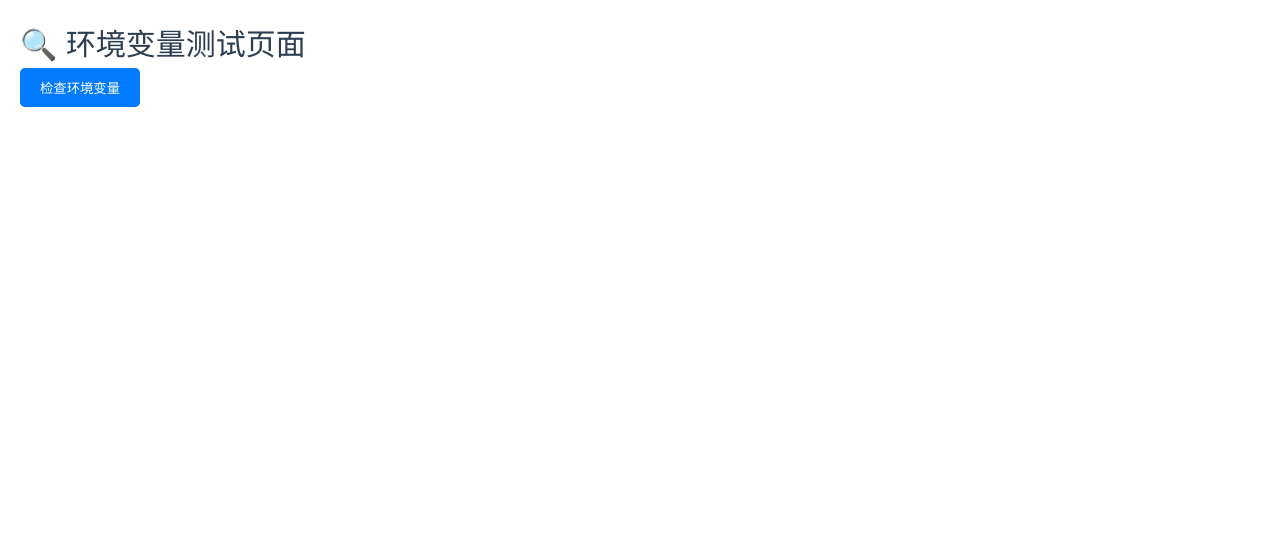
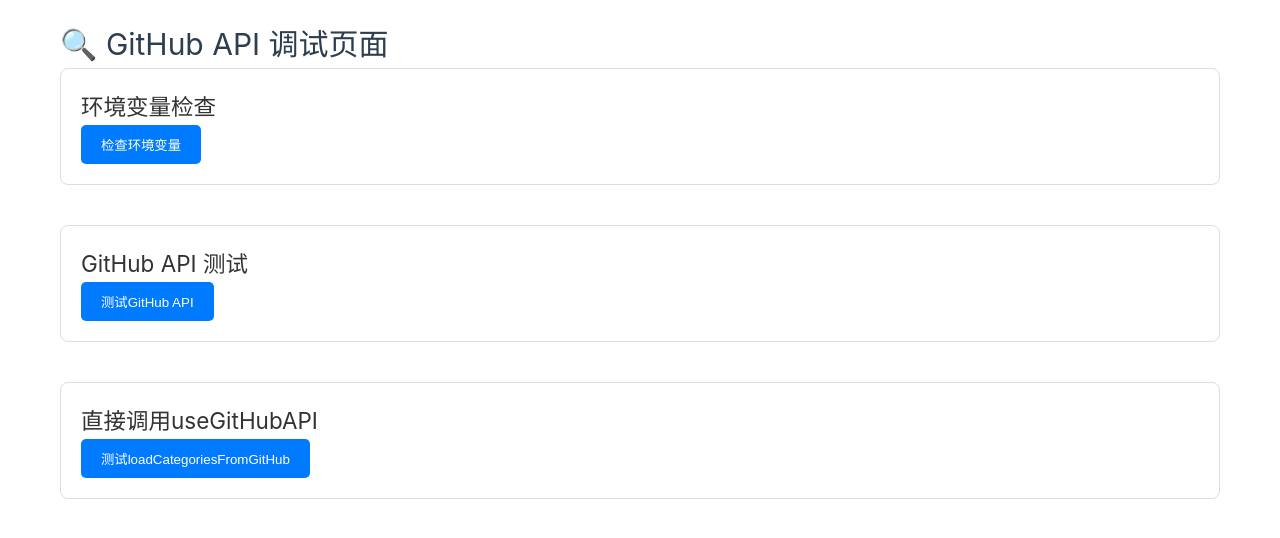
Before and after one commit to zhendong2022/mao_nav, a Vue app: page /test in a window 1280 px wide. Shown: the top 538 px of the page. Built offline with nearby package versions, Linux system fonts and the light colour scheme.

Commit message:
add test

```diff
--- a/src/apis/useGitHubAPI.js
+++ b/src/apis/useGitHubAPI.js
@@ -29,13 +29,22 @@
     const { token, owner, repo } = getConfig()
 
     const url = `${GITHUB_API_BASE}/repos/${owner}/${repo}/contents/${path}`
+
+    // 创建超时控制
+    const controller = new AbortController()
+    const timeoutId = setTimeout(() => controller.abort(), 10000) // 10秒超时
+
+    try {
       const response = await fetch(url, {
         headers: {
           'Authorization': `Bearer ${token}`,
           'Accept': 'application/vnd.github.v3+json',
           'X-GitHub-Api-Version': '2022-11-28'
-      }
+        },
+        signal: controller.signal
       })
+
+      clearTimeout(timeoutId)
 
       if (!response.ok) {
         const error = await response.json()
@@ -48,6 +57,13 @@
         sha: data.sha,
         path: data.path
       }
+    } catch (error) {
+      clearTimeout(timeoutId)
+      if (error.name === 'AbortError') {
+        throw new Error('请求超时，请检查网络连接')
+      }
+      throw error
+    }
   }
 
   // 更新文件内容
@@ -55,6 +71,12 @@
     const { token, owner, repo, branch } = getConfig()
 
     const url = `${GITHUB_API_BASE}/repos/${owner}/${repo}/contents/${path}`
+
+    // 创建超时控制
+    const controller = new AbortController()
+    const timeoutId = setTimeout(() => controller.abort(), 15000) // 15秒超时
+
+    try {
       const response = await fetch(url, {
         method: 'PUT',
         headers: {
@@ -68,8 +90,11 @@
           content: btoa(unescape(encodeURIComponent(content))), // 处理中文编码
           sha,
           branch
+        }),
+        signal: controller.signal
       })
-    })
+
+      clearTimeout(timeoutId)
 
       if (!response.ok) {
         const error = await response.json()
@@ -77,6 +102,13 @@
       }
 
       return await response.json()
+    } catch (error) {
+      clearTimeout(timeoutId)
+      if (error.name === 'AbortError') {
+        throw new Error('保存超时，请检查网络连接')
+      }
+      throw error
+    }
   }
 
   // 生成mock_data.js文件内容
--- a/src/views/AdminView.vue
+++ b/src/views/AdminView.vue
@@ -41,6 +41,14 @@
 
       <!-- 主要内容 -->
       <main class="admin-main">
+        <!-- 加载状态显示 -->
+        <div v-if="loading" class="loading-overlay">
+          <div class="loading-content">
+            <div class="loading-spinner"></div>
+            <p>正在加载数据...</p>
+          </div>
+        </div>
+
         <div class="admin-tabs">
           <button
             class="tab-btn"
@@ -171,6 +179,7 @@
 
 // 加载分类数据
 const loadCategories = async () => {
+  loading.value = true
   try {
     const data = await loadCategoriesFromGitHub()
     categories.value = data.categories || []
@@ -178,9 +187,21 @@
   } catch (error) {
     console.error('加载数据失败:', error)
     // 如果GitHub加载失败，从本地mock数据加载
-    const { mockData } = await import('../mock/mock_data.js')
-    categories.value = mockData.categories || []
-    navTitle.value = mockData.title || '猫猫导航' // 保存标题
+    try {
+      const { mockData } = await import('../mock/mock_data.js')
+      categories.value = mockData.categories || []
+      navTitle.value = mockData.title || '猫猫导航' // 保存标题
+    } catch (fallbackError) {
+      console.error('加载本地数据也失败:', fallbackError)
+      showDialog(
+        'error',
+        '❌ 加载失败',
+        '无法加载导航数据，请刷新页面重试',
+        [`• GitHub API错误: ${error.message}`, `• 本地数据错误: ${fallbackError.message}`]
+      )
+    }
+  } finally {
+    loading.value = false
   }
 }
 
--- a/src/views/TestView.vue
+++ b/src/views/TestView.vue
@@ -1,26 +1,64 @@
 <template>
   <div class="test-page">
-    <h1>🔍 环境变量测试页面</h1>
-    <button @click="testEnvVars">检查环境变量</button>
-    <div v-if="envResult" class="results">
-      <h2>检测结果：</h2>
-      <pre>{{ envResult }}</pre>
+    <h1>🔍 GitHub API 调试页面</h1>
+
+    <div class="test-section">
+      <h2>环境变量检查</h2>
+      <button @click="checkEnvVars">检查环境变量</button>
+      <div v-if="envResult" class="results">
+        <pre>{{ envResult }}</pre>
+      </div>
+    </div>
+
+    <div class="test-section">
+      <h2>GitHub API 测试</h2>
+      <button @click="testGitHubAPI" :disabled="apiTesting">
+        {{ apiTesting ? '测试中...' : '测试GitHub API' }}
+      </button>
+      <div v-if="apiResult" class="results">
+        <h3>API响应结果：</h3>
+        <div class="api-info">
+          <p><strong>状态:</strong> {{ apiResult.status }}</p>
+          <p><strong>URL:</strong> {{ apiResult.url }}</p>
+          <p><strong>Headers:</strong></p>
+          <pre>{{ apiResult.headers }}</pre>
+          <p><strong>响应内容:</strong></p>
+          <pre>{{ apiResult.response }}</pre>
+        </div>
+      </div>
+    </div>
+
+    <div class="test-section">
+      <h2>直接调用useGitHubAPI</h2>
+      <button @click="testUseGitHubAPI" :disabled="githubTesting">
+        {{ githubTesting ? '测试中...' : '测试loadCategoriesFromGitHub' }}
+      </button>
+      <div v-if="githubResult" class="results">
+        <pre>{{ githubResult }}</pre>
+      </div>
     </div>
   </div>
 </template>
 
 <script setup>
 import { ref } from 'vue'
+import { useGitHubAPI } from '@/apis/useGitHubAPI.js'
 
 const envResult = ref('')
+const apiResult = ref(null)
+const githubResult = ref('')
+const apiTesting = ref(false)
+const githubTesting = ref(false)
 
-const testEnvVars = () => {
+const checkEnvVars = () => {
   const result = {
     '当前环境': import.meta.env.MODE,
     '构建时间': new Date().toLocaleString(),
+    '域名': window.location.hostname,
     '环境变量检查': {
       VITE_ADMIN_PASSWORD: import.meta.env.VITE_ADMIN_PASSWORD ? '已配置' : '未配置',
-      VITE_GITHUB_TOKEN: import.meta.env.VITE_GITHUB_TOKEN ? `已配置 (${import.meta.env.VITE_GITHUB_TOKEN.substring(0, 10)}...)` : '未配置',
+      VITE_GITHUB_TOKEN: import.meta.env.VITE_GITHUB_TOKEN ?
+        `已配置 (${import.meta.env.VITE_GITHUB_TOKEN.substring(0, 10)}...)` : '未配置',
       VITE_GITHUB_OWNER: import.meta.env.VITE_GITHUB_OWNER || '未配置',
       VITE_GITHUB_REPO: import.meta.env.VITE_GITHUB_REPO || '未配置',
       VITE_GITHUB_BRANCH: import.meta.env.VITE_GITHUB_BRANCH || '未配置'
@@ -30,11 +68,99 @@
   envResult.value = JSON.stringify(result, null, 2)
   console.log('环境变量测试结果:', result)
 }
+
+const testGitHubAPI = async () => {
+  apiTesting.value = true
+
+  try {
+    const token = import.meta.env.VITE_GITHUB_TOKEN
+    const owner = import.meta.env.VITE_GITHUB_OWNER
+    const repo = import.meta.env.VITE_GITHUB_REPO
+
+    if (!token || !owner || !repo) {
+      apiResult.value = {
+        status: 'ERROR',
+        url: 'N/A',
+        headers: 'N/A',
+        response: '环境变量未配置完整'
+      }
+      return
+    }
+
+    const url = `https://api.github.com/repos/${owner}/${repo}/contents/src/mock/mock_data.js`
+
+    const response = await fetch(url, {
+      headers: {
+        'Authorization': `Bearer ${token}`,
+        'Accept': 'application/vnd.github.v3+json',
+        'X-GitHub-Api-Version': '2022-11-28'
+      }
+    })
+
+    const responseHeaders = {}
+    for (const [key, value] of response.headers.entries()) {
+      responseHeaders[key] = value
+    }
+
+    const responseText = await response.text()
+    let parsedResponse
+    try {
+      parsedResponse = JSON.parse(responseText)
+    } catch {
+      parsedResponse = responseText
+    }
+
+    apiResult.value = {
+      status: `${response.status} ${response.statusText}`,
+      url: url,
+      headers: JSON.stringify(responseHeaders, null, 2),
+      response: typeof parsedResponse === 'object' ?
+        JSON.stringify(parsedResponse, null, 2) : parsedResponse
+    }
+  } catch (error) {
+    apiResult.value = {
+      status: 'ERROR',
+      url: 'N/A',
+      headers: 'N/A',
+      response: error.message
+    }
+  } finally {
+    apiTesting.value = false
+  }
+}
+
+const testUseGitHubAPI = async () => {
+  githubTesting.value = true
+
+  try {
+    const { loadCategoriesFromGitHub } = useGitHubAPI()
+    const result = await loadCategoriesFromGitHub()
+    githubResult.value = JSON.stringify(result, null, 2)
+  } catch (error) {
+    githubResult.value = `错误: ${error.message}`
+  } finally {
+    githubTesting.value = false
+  }
+}
 </script>
 
 <style scoped>
 .test-page {
   padding: 20px;
+  max-width: 1200px;
+  margin: 0 auto;
+}
+
+.test-section {
+  margin-bottom: 40px;
+  padding: 20px;
+  border: 1px solid #ddd;
+  border-radius: 8px;
+}
+
+.test-section h2 {
+  margin-top: 0;
+  color: #333;
 }
 
 .results {
@@ -42,6 +168,16 @@
   padding: 15px;
   background: #f8f9fa;
   border-radius: 5px;
+  max-height: 400px;
+  overflow-y: auto;
+}
+
+.api-info {
+  text-align: left;
+}
+
+.api-info p {
+  margin: 10px 0;
 }
 
 pre {
@@ -49,6 +185,8 @@
   padding: 10px;
   border-radius: 3px;
   overflow-x: auto;
+  font-size: 12px;
+  line-height: 1.4;
 }
 
 button {
@@ -58,5 +196,15 @@
   border: none;
   border-radius: 5px;
   cursor: pointer;
+  margin-right: 10px;
+}
+
+button:disabled {
+  background: #6c757d;
+  cursor: not-allowed;
+}
+
+button:hover:not(:disabled) {
+  background: #0056b3;
 }
 </style>
```
Lines whose indentation alone changed are shown as unchanged.
